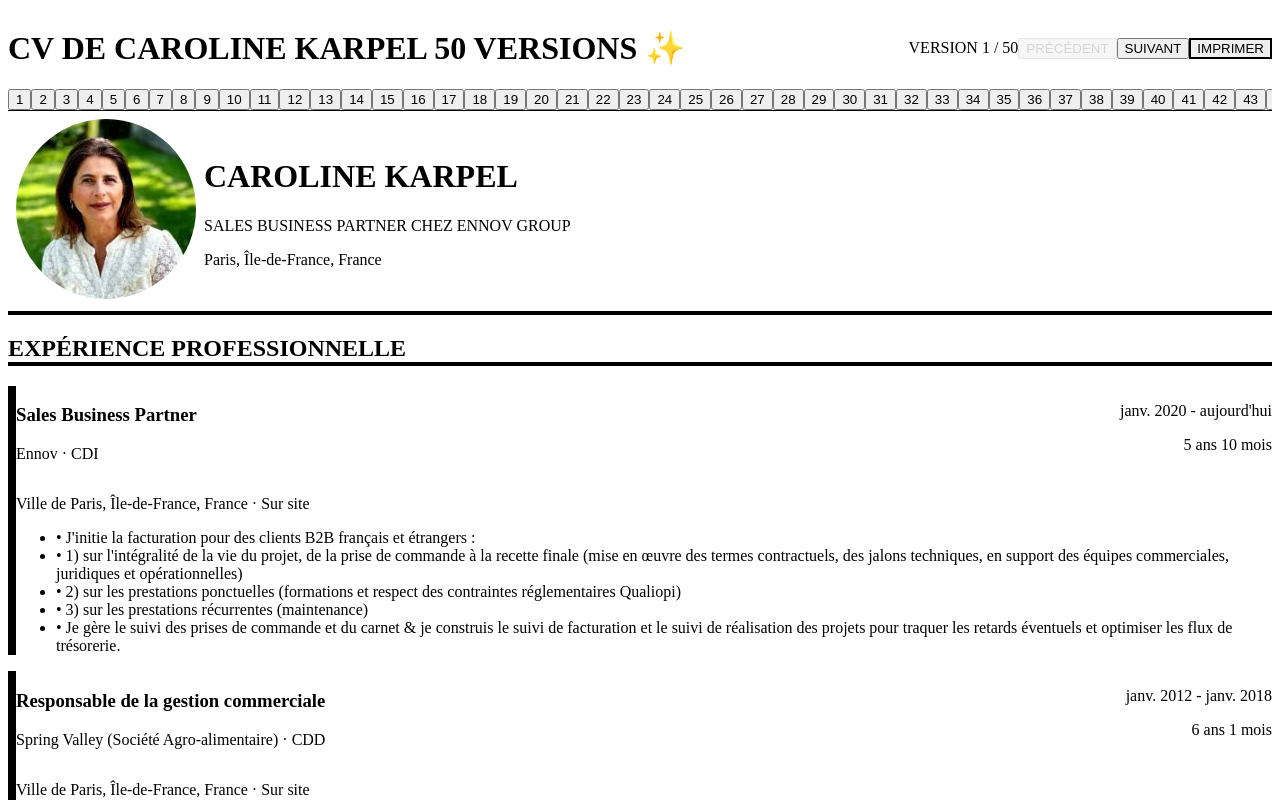
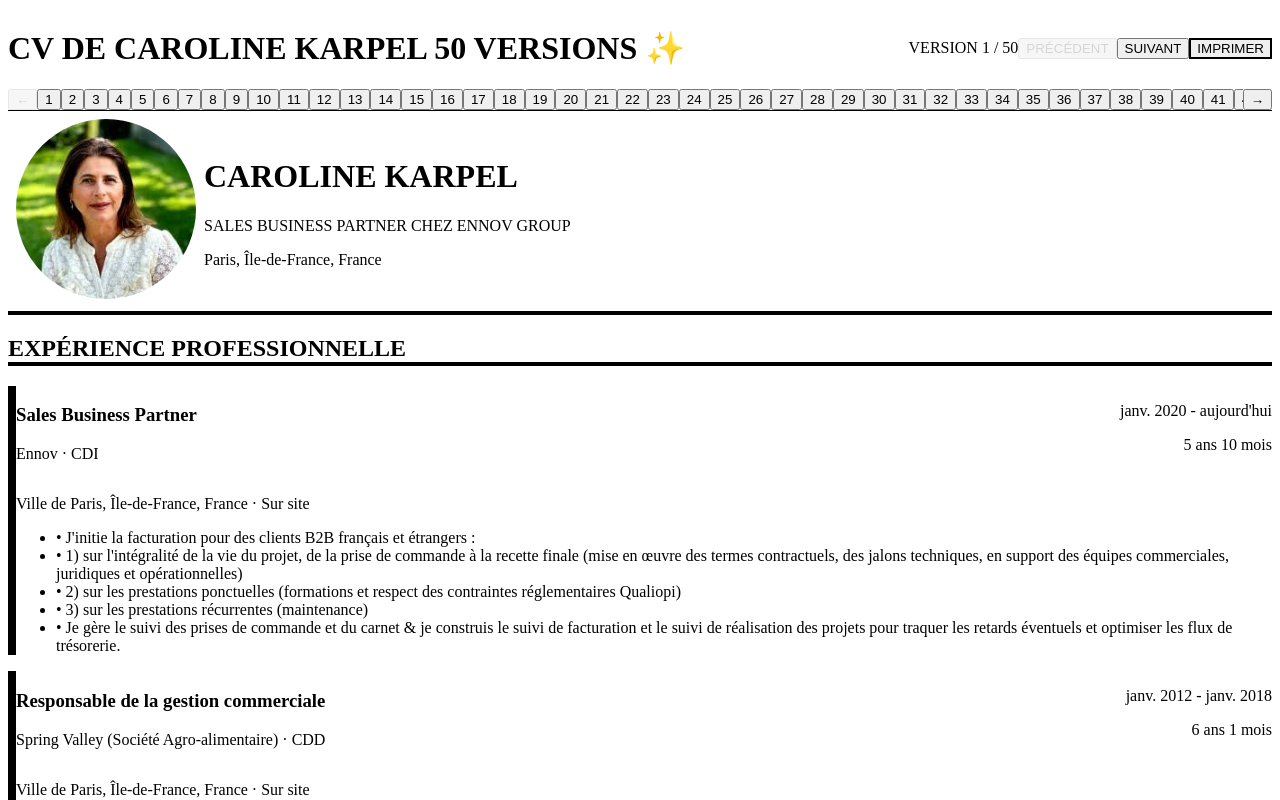
Before and after one commit to jimeye/caroline-karpel-cv, a Next.js app: page / in a window 1280 px wide. Shown: the top 800 px of the page. Built offline with nearby package versions, Linux system fonts and the light colour scheme.

Commit message:
feat: ajout slider horizontal avec navigation fluide et raccourcis clavier ← → ↑ ↓ pour naviguer entre les 50 CV ✨

```diff
--- a/app/globals.css
+++ b/app/globals.css
@@ -3,10 +3,25 @@
 @tailwind utilities;
 
 @media print {
-  @page {
-    size: A4;
-    margin: 0;
-  }
+@page {
+  size: A4;
+  margin: 0;
+}
+
+/* Styles pour le slider horizontal */
+.scrollbar-hide {
+  -ms-overflow-style: none;
+  scrollbar-width: none;
+}
+
+.scrollbar-hide::-webkit-scrollbar {
+  display: none;
+}
+
+/* Animation fluide pour le défilement */
+.smooth-scroll {
+  scroll-behavior: smooth;
+}
 
   body {
     print-color-adjust: exact;
--- a/app/page.tsx
+++ b/app/page.tsx
@@ -1,11 +1,29 @@
 'use client';
 
-import { useState } from 'react';
+import { useState, useEffect } from 'react';
 import Image from 'next/image';
 import { cvData } from './data/cv-data';
 
 export default function Home() {
   const [currentCV, setCurrentCV] = useState(1);
+
+  // Raccourcis clavier pour navigation
+  useEffect(() => {
+    const handleKeyPress = (event: KeyboardEvent) => {
+      if (event.key === 'ArrowLeft' || event.key === 'ArrowUp') {
+        setCurrentCV(prev => Math.max(1, prev - 1));
+      } else if (event.key === 'ArrowRight' || event.key === 'ArrowDown') {
+        setCurrentCV(prev => Math.min(50, prev + 1));
+      } else if (event.key === 'Home') {
+        setCurrentCV(1);
+      } else if (event.key === 'End') {
+        setCurrentCV(50);
+      }
+    };
+
+    window.addEventListener('keydown', handleKeyPress);
+    return () => window.removeEventListener('keydown', handleKeyPress);
+  }, []);
 
   const cvTemplates = [
     // CV 1 - Classique élégant avec touches de couleur
@@ -3558,6 +3576,9 @@ export default function Home() {
             <h1 className="text-2xl font-bold text-gray-900">CV DE CAROLINE KARPEL 50 VERSIONS ✨</h1>
             <div className="flex items-center gap-4">
               <span className="text-sm text-gray-600">VERSION {currentCV} / 50</span>
+              <div className="text-xs text-gray-500 hidden md:block">
+                💡 Utilisez ← → ou ↑ ↓ pour naviguer
+              </div>
               <div className="flex gap-2">
                 <button
                   onClick={() => setCurrentCV(Math.max(1, currentCV - 1))}
@@ -3582,12 +3603,20 @@ export default function Home() {
               </div>
             </div>
           </div>
-          <div className="mt-4 flex gap-2 overflow-x-auto pb-2">
+          <div className="mt-4 flex items-center gap-4">
+            <button
+              onClick={() => setCurrentCV(Math.max(1, currentCV - 1))}
+              disabled={currentCV === 1}
+              className="px-3 py-2 bg-gray-200 text-gray-700 text-sm font-semibold rounded-lg disabled:opacity-50 disabled:cursor-not-allowed hover:bg-gray-300 transition-colors"
+            >
+              ←
+            </button>
+            <div className="flex gap-2 overflow-x-auto pb-2 flex-1 scrollbar-hide smooth-scroll">
               {Array.from({ length: 50 }, (_, i) => i + 1).map((num) => (
                 <button
                   key={num}
                   onClick={() => setCurrentCV(num)}
-                className={`px-3 py-1 text-xs font-semibold transition-colors ${
+                  className={`px-3 py-1 text-xs font-semibold transition-colors whitespace-nowrap ${
                     currentCV === num
                       ? 'bg-gray-900 text-white'
                       : 'bg-gray-200 text-gray-700 hover:bg-gray-300'
@@ -3596,6 +3625,14 @@ export default function Home() {
                   {num}
                 </button>
               ))}
+            </div>
+            <button
+              onClick={() => setCurrentCV(Math.min(50, currentCV + 1))}
+              disabled={currentCV === 50}
+              className="px-3 py-2 bg-gray-200 text-gray-700 text-sm font-semibold rounded-lg disabled:opacity-50 disabled:cursor-not-allowed hover:bg-gray-300 transition-colors"
+            >
+              →
+            </button>
           </div>
         </div>
       </div>
```
Lines whose indentation alone changed are shown as unchanged.
